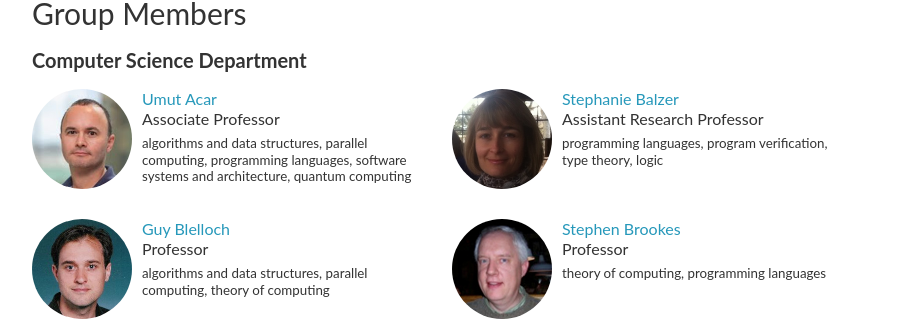
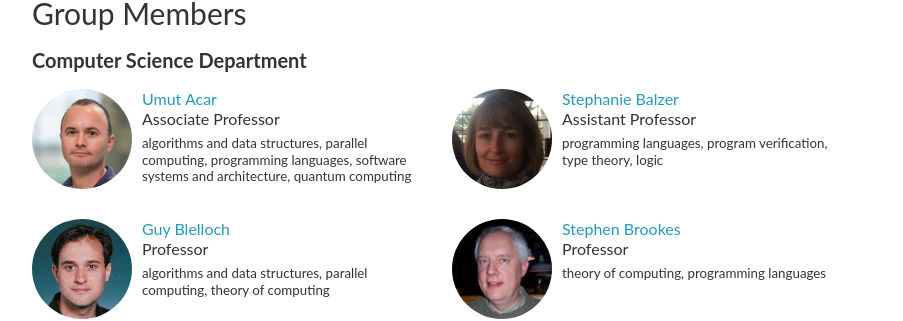
Before and after one commit to probsys/pop, a Jekyll site: the page built from _pages/home.md, in a window 1280 px wide and 900 px high, scrolled down 376 px. Shown: the part 151-472 px from the top of the window, without its empty margins (188-1091 px from the left). Built offline with Jekyll 4.4.1, drawn with Linux system fonts in a browser that asks for light colours.

Commit message:
Update Stephanie Balzer title.

```diff
--- a/_data/people.yml
+++ b/_data/people.yml
@@ -8,7 +8,7 @@ Current:
       interests: algorithms and data structures, parallel computing, programming languages, software systems and architecture, quantum computing
 
     - name: Stephanie Balzer
-      title: Assistant Research Professor
+      title: Assistant Professor
       url: http://www.cs.cmu.edu/~balzers
       image: people/balzer.jpg
       interests: programming languages, program verification, type theory, logic
```
